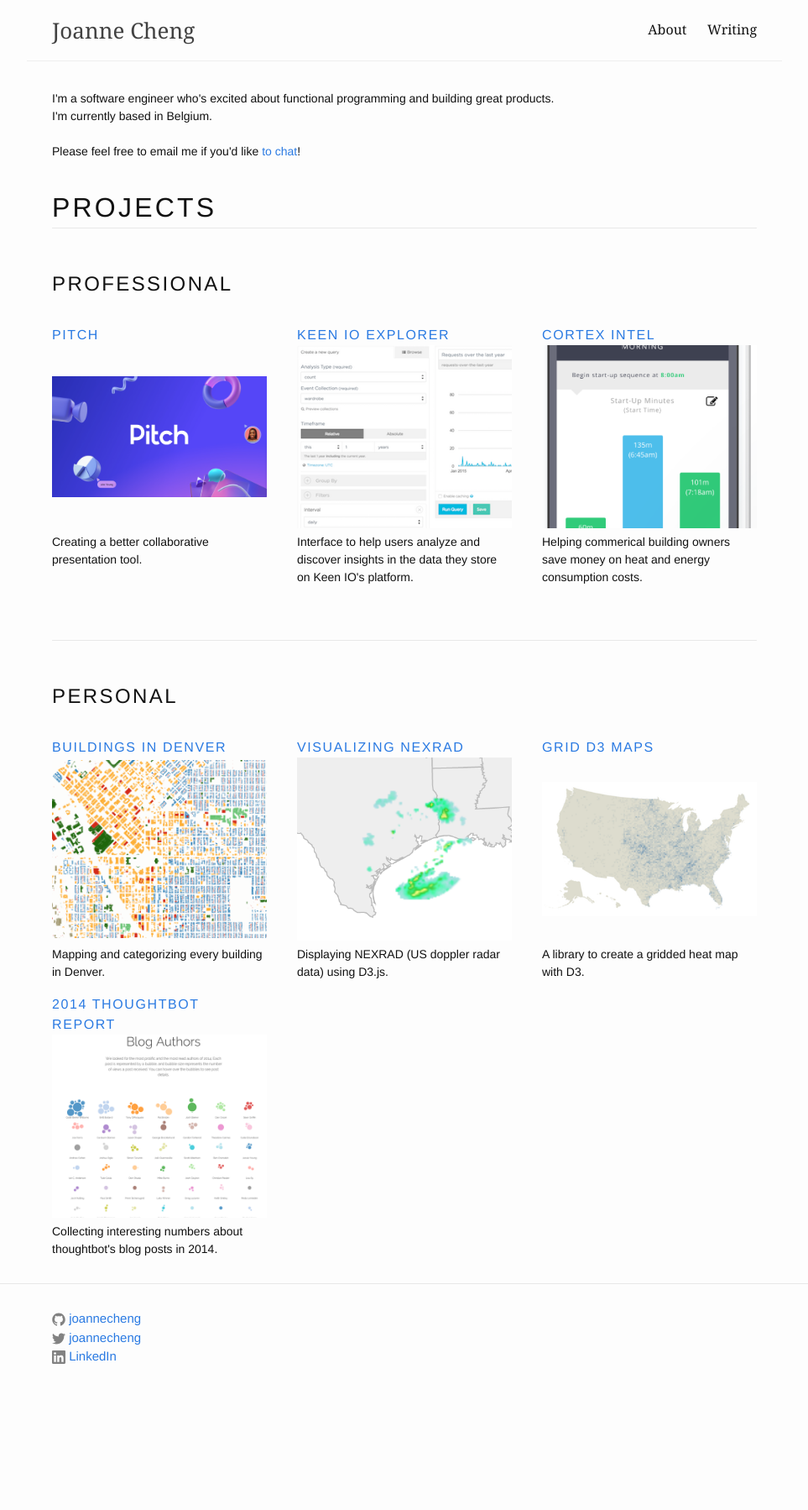
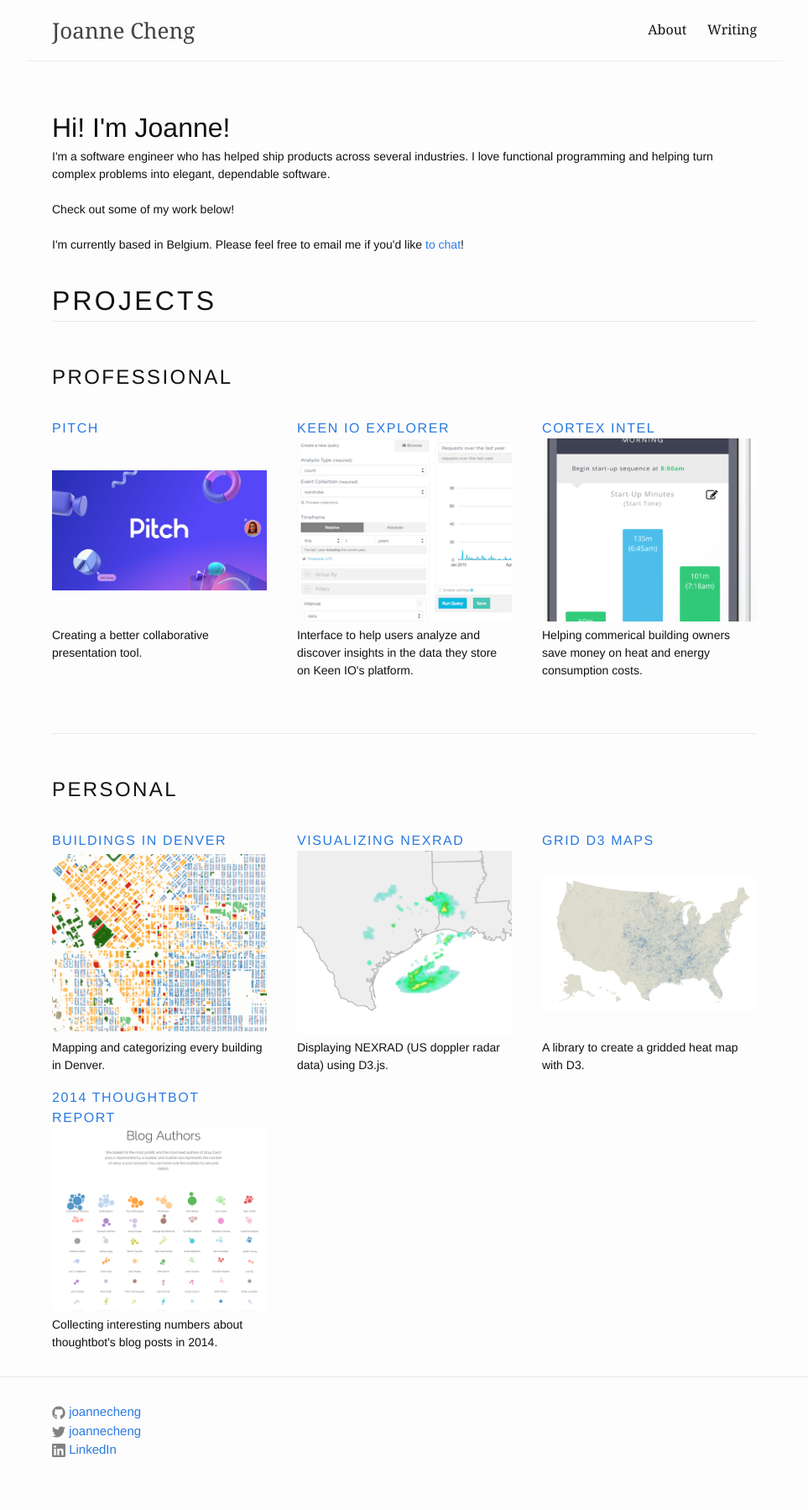
Before and after one commit to joannecheng/joannecheng.github.io, a Jekyll site: the page built from index.html, in a window 1280 px wide. Shown: the whole page at 84% size, without its empty margins (158-1121 px from the left). Built offline with Jekyll 4.4.1, drawn with Linux system fonts in a browser that asks for light colours; nearby versions of some CDN libraries; library files that are not in the unit come from our copies; before the commit the page ends 1687 px from its top, so only the background shows below that.

Commit message:
formatting changes

```diff
--- a/index.html
+++ b/index.html
@@ -4,15 +4,22 @@
 
 <div class="home">
   <!-- header, my name -->
+  <h1 class="mb0">Hi! I'm Joanne!</h1>
 
   <!-- Personal Statemnt -->
   <div class="personal-statement mb4 f6">
-    I'm a software engineer who's excited about functional programming and building great products.
-    <br />
-    I'm currently based in Belgium.
+    I'm a software engineer who has helped ship products across several industries.
+    I love functional programming and helping turn complex problems into elegant, dependable software.
     <br />
     <br />
+    Check out some of my work below!
+    <br />
+    <br />
+
+    I'm currently based in Belgium.
     Please feel free to email me if you'd like <a href="mailto:joannecheng.developer@gmail.com">to chat</a>!
+
+    <br />
   </div>
 
   <!-- list of tags -->
```
Lines whose indentation alone changed are shown as unchanged.
